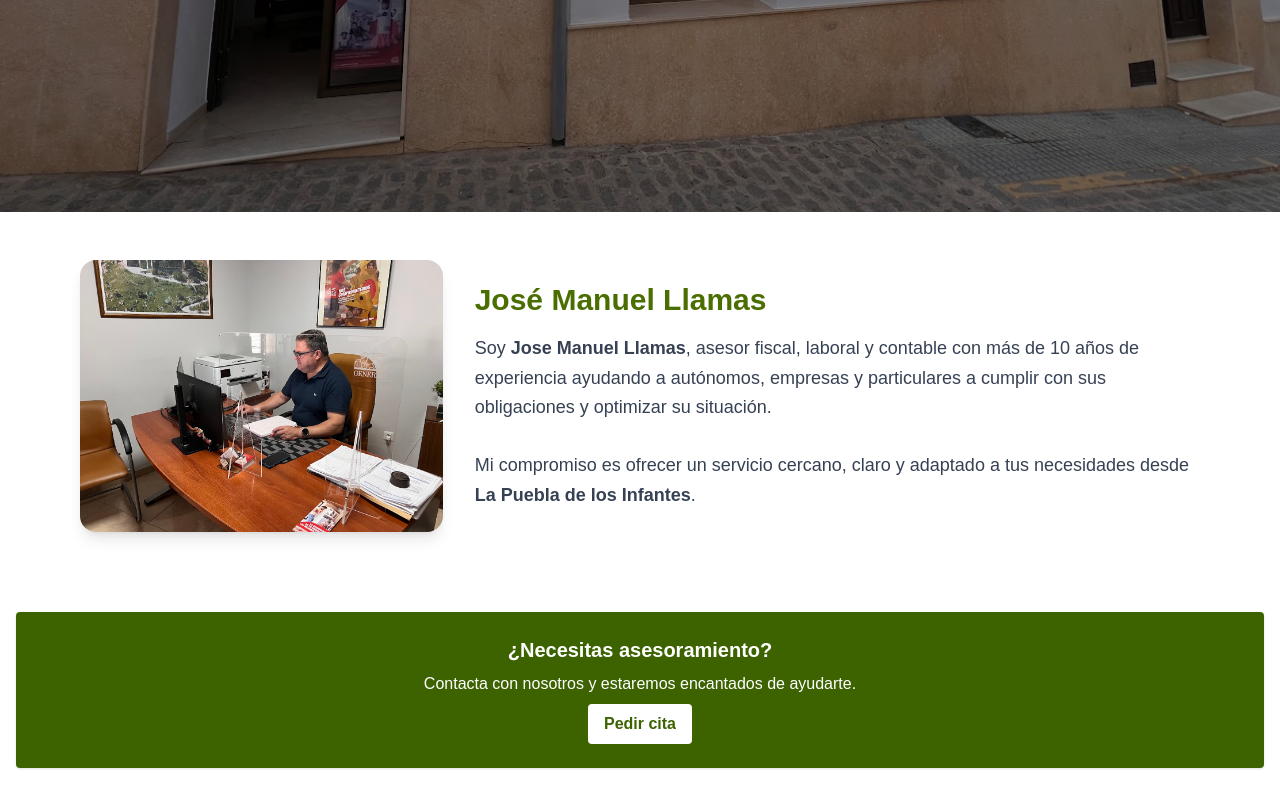
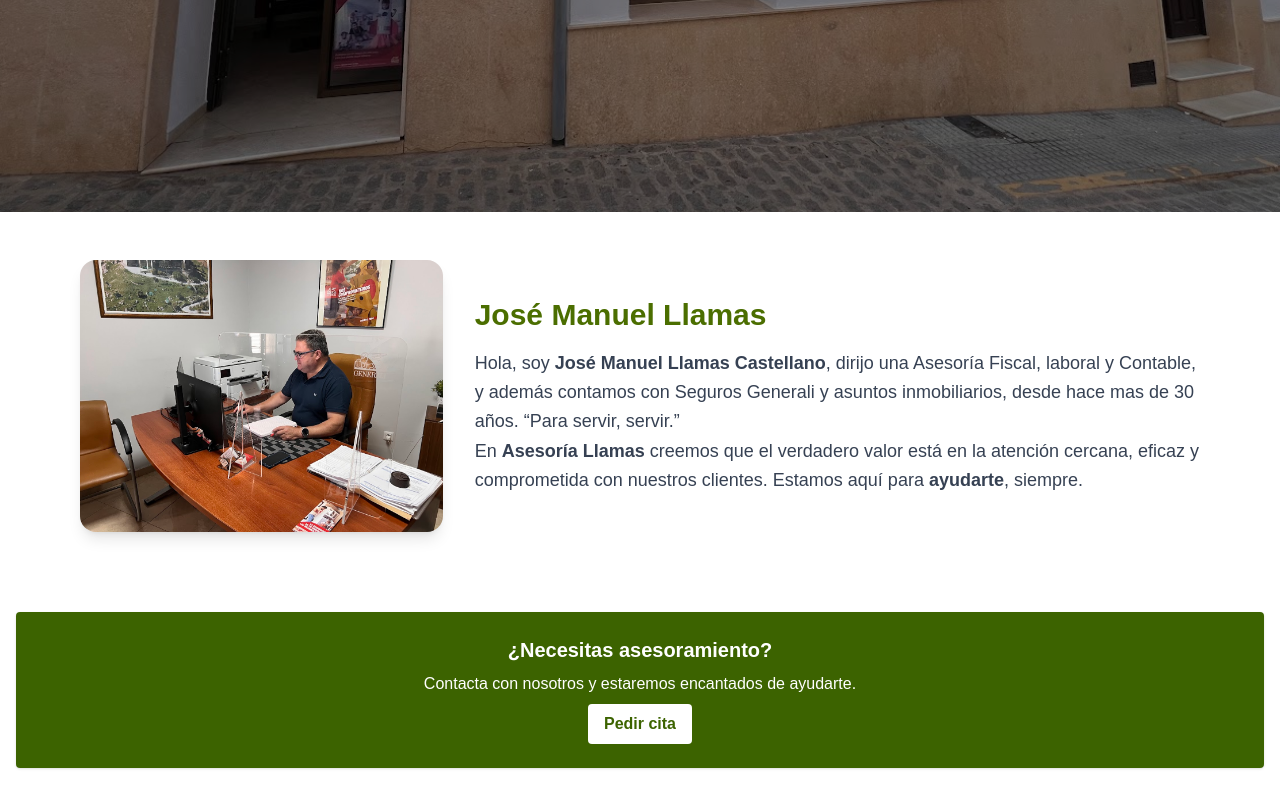
Before and after one commit to asesoriallamas/web, a Next.js app: page / in a window 1280 px wide. Shown: the part 776-1576 px from the top of the page. Built offline with nearby package versions, Linux system fonts and the light colour scheme.

Commit message:
cambios en nosotros y  servicios

```diff
--- a/src/app/nosotros/page.tsx
+++ b/src/app/nosotros/page.tsx
@@ -14,13 +14,13 @@ export default function NosotrosPage() {
 En <strong>Asesoría Llamas</strong>, llevamos más de dos décadas ofreciendo servicios integrales de asesoramiento fiscal, laboral,
 contable y mercantil a particulares, autónomos, empresas y entidades de toda índole.
 Nos encontramos en La Puebla de los Infantes (Sevilla), desde donde hemos construido una sólida reputación basada en la cercanía,
-la confianza y el compromiso con cada cliente a lo largo de toda nuestra historia (año de inicio de la oficina).
+la confianza y el compromiso con cada cliente a lo largo de toda nuestra historia desde nuestra apertura en 1993.
 Creemos firmemente que el asesoramiento no debe limitarse al cumplimiento de obligaciones legales o tributarias,
 sino que debe ser una herramienta estratégica que ayude a las personas y negocios a tomar mejores decisiones,
 optimizar sus recursos y planificar su futuro con seguridad. Por eso, nos implicamos de manera personalizada con cada caso,
 analizando, planificando y actuando con profesionalidad y responsabilidad.
 Contamos con un equipo humano especializado y en continua formación, capaz de adaptarse a los constantes cambios normativos y
-ofrecer soluciones actualizadas, claras y eficaces. En Asesoría Llamas apostamos por la transparencia, la ética profesional y el trato cercano como pilares fundamentales de nuestro trabajo.
+ofrecer soluciones actualizadas, claras y eficaces.<br/><br/> En Asesoría Llamas apostamos por la transparencia, la ética profesional y el trato cercano como pilares fundamentales de nuestro trabajo.
 Nuestra misión es ayudarte a cumplir con tus obligaciones y a crecer con tranquilidad,
 sabiendo que estás respaldado por profesionales que te escuchan y te acompañan en cada paso.
 Ya sea para gestionar tus impuestos, llevar tu contabilidad, resolver un problema laboral o planificar una operación societaria,
--- a/src/app/page.tsx
+++ b/src/app/page.tsx
@@ -54,9 +54,11 @@ export default function Home() {
         <div className="w-full md:w-2/3 text-center md:text-left">
           <h2 className="text-3xl font-bold mb-4 text-[#4b6e00]">José Manuel Llamas</h2>
           <p className="text-lg text-gray-700 leading-relaxed">
-            Soy <strong>Jose Manuel Llamas</strong>, asesor fiscal, laboral y contable con más de 10 años de experiencia ayudando a autónomos, empresas y particulares a cumplir con sus obligaciones y optimizar su situación.
-            <br /><br />
-            Mi compromiso es ofrecer un servicio cercano, claro y adaptado a tus necesidades desde <strong>La Puebla de los Infantes</strong>.
+            Hola, soy <strong>José Manuel Llamas Castellano</strong>, dirijo una Asesoría Fiscal, laboral y Contable,
+             y además contamos con Seguros Generali  y asuntos inmobiliarios, desde hace mas de 30 años.
+  “Para servir, servir.” <br/>
+  En <strong>Asesoría Llamas</strong> creemos que el verdadero valor está en la atención cercana, eficaz y comprometida con nuestros clientes.
+  Estamos aquí para <strong>ayudarte</strong>, siempre.
           </p>
         </div>
       </div>
--- a/src/app/servicios/page.tsx
+++ b/src/app/servicios/page.tsx
@@ -1,11 +1,13 @@
-import { Briefcase, Users, FileText,Car, Home, Landmark,Shield } from "lucide-react"
+import { Briefcase, Users, FileText,Car, Home, Landmark,Shield, Handshake } from "lucide-react"
 
 export default function serviciosPage(){
     return(
         <main>
     <section id="servicios" className="py-16 px-6 bg-gradient-to-b from-white to-gray-100">
-  <h2 className="text-3xl font-bold text-center mb-12 z-10">Nuestros Servicios</h2>
-
+   <div className="flex items-center justify-center gap-3 mb-12 z-10">
+    <Handshake className="w-8 h-8 text-lime-800" />
+    <h2 className="text-4xl font-bold text-lime-800 text-center">Nuestros Servicios</h2>
+  </div>
   <div className="space-y-6 max-w-4xl mx-auto">
     {/* Servicio 1 */}
     <div className="flex items-start gap-6 bg-gray-50 p-6 rounded-lg shadow-md hover:shadow-lg transition">
@@ -75,7 +77,7 @@ export default function serviciosPage(){
     <div className="flex items-start gap-6 bg-gray-50 p-6 rounded-lg shadow-md hover:shadow-lg transition">
       <Home className="w-12 h-12 text-lime-800 shrink-0" />
       <div>
-        <h3 className="text-xl font-semibold mb-1">Corretaje y Trámites Inmobiliarios</h3>
+        <h3 className="text-xl font-semibold mb-1">Portal Inmobiliario</h3>
         <p className="text-gray-600 text-sm">
           Gestión de compraventa, tramitación de herencias, cálculo de plusvalía y acompañamiento notarial.
         </p>
```
